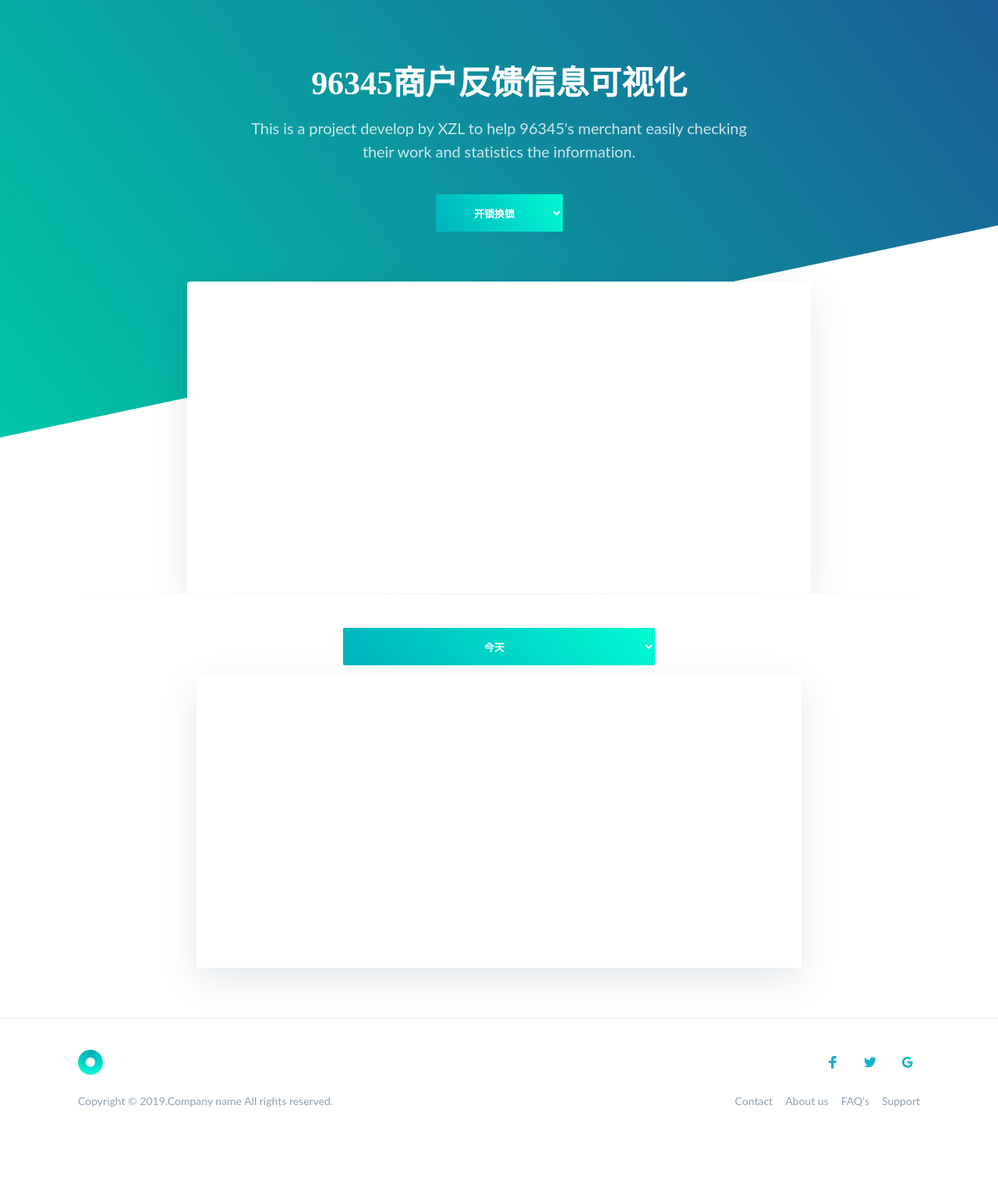
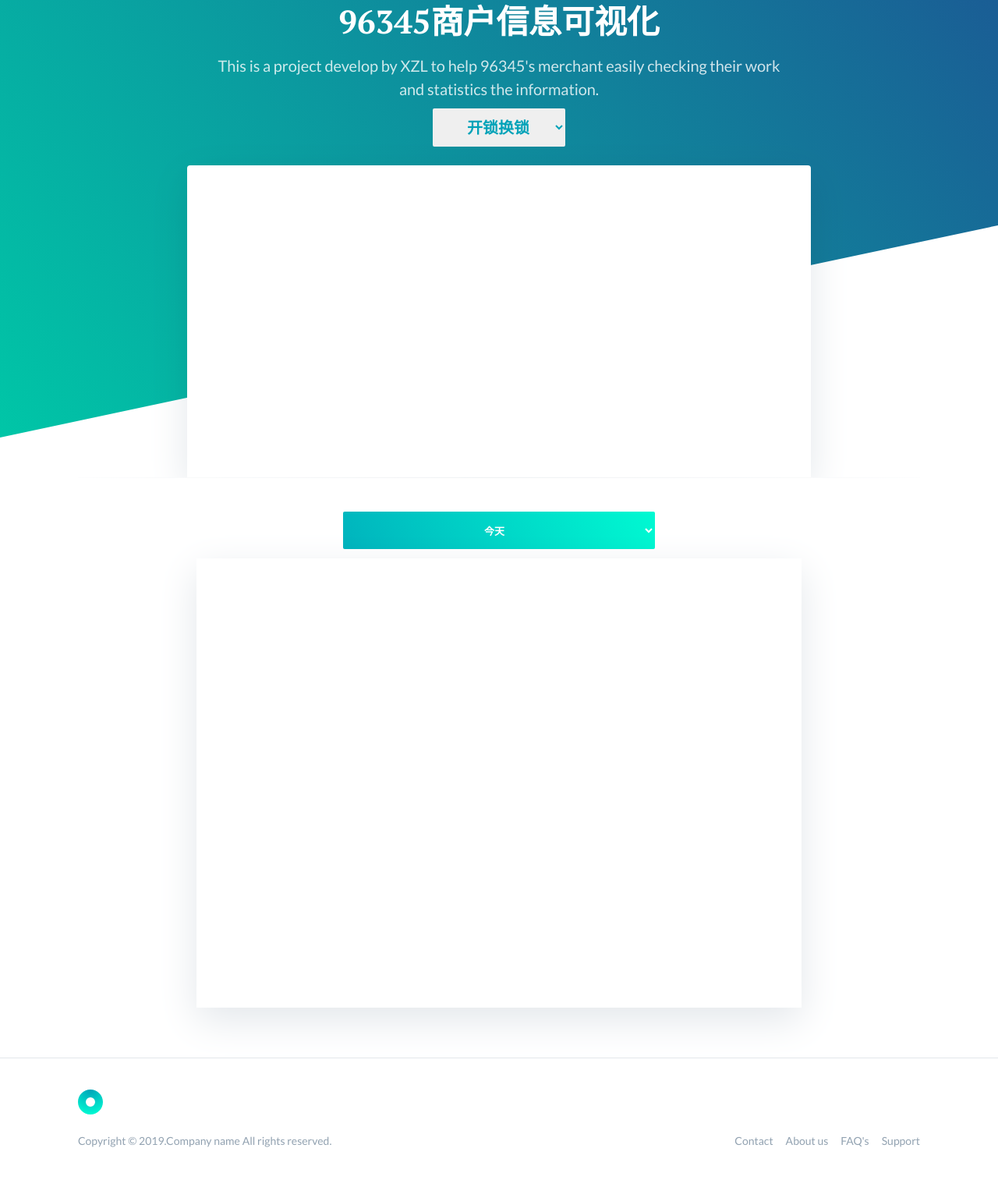
Before and after one commit to xzltc/96345_flask, a Flask app: page / in a window 1280 px wide. Shown: the part 79-1592 px from the top of the page at 78% size. Before the commit the page ends 1498 px from the top, so only its background shows below. Run offline with Flask 2, Linux system fonts and the light colour scheme; parts of the project's set-up code (start-up, migrations or seed data) failed here and were passed over; some libraries are stand-ins or nearby versions.

Commit message:
改进页面，优化图标

```diff
--- a/server.py
+++ b/server.py
@@ -67,7 +67,8 @@ def item_bar(item_id) -> Bar:
             .set_series_opts(label_opts=opts.LabelOpts(is_show=False), )
             .set_global_opts(title_opts=opts.TitleOpts(title="当前概况"),
                              xaxis_opts=opts.AxisOpts(axislabel_opts=opts.LabelOpts(rotate=-15)),
-                             datazoom_opts=opts.DataZoomOpts()
+                             datazoom_opts=[opts.DataZoomOpts(range_start=0, range_end=50),  # 设置起始结束范围
+                                            opts.DataZoomOpts(type_="inside")]  # 增加内缩放
                              )
     )
     session.close()
@@ -93,10 +94,15 @@ def increase_bar(day, item_id) -> Bar:
     result = tools.get_item_merchants_timelaspes_increase(session, item_id, tools.get_today()
                                                           , tools.get_assign_year_date(day))
     c = (
-        Bar()
+        Bar(init_opts=opts.InitOpts(theme=ThemeType.ROMANTIC))
             .add_xaxis(result.get('name'))
             .add_yaxis("新增单数", result.get('increment'))
-            .set_global_opts()
+            .reversal_axis()
+            .set_global_opts(
+            datazoom_opts=[opts.DataZoomOpts(range_start=60, range_end=100, orient="vertical"),
+                           opts.DataZoomOpts(type_="inside", orient="vertical")],
+            tooltip_opts=[opts.TooltipOpts(trigger='axis', axis_pointer_type='shadow')]
+        )
             .set_series_opts(
             label_opts=opts.LabelOpts(is_show=True),
             markpoint_opts=opts.MarkPointOpts(
--- a/static/assets/css/style.css
+++ b/static/assets/css/style.css
@@ -476,16 +476,19 @@ h6,
         line-height: 46px;
         letter-spacing: -0.2px
     }
+
     .h2-mobile {
-        font-size: 30px;
+        font-size: 20px;
         line-height: 40px;
         letter-spacing: -0.1px
     }
+
     .h3-mobile {
         font-size: 20px;
         line-height: 30px;
         letter-spacing: -0.1px
     }
+
     .h4-mobile,
     .h5-mobile,
     .h6-mobile {
@@ -1302,18 +1305,18 @@ label {
 
 .hero {
     position: relative;
-    padding-top: 40px;
+    /*padding-top: 40px;*/
     overflow: hidden
 }
 
 .hero-paragraph {
-    margin-bottom: 32px
+    margin-bottom: 10px
 }
 
 .hero-media {
     position: relative;
-    height: 200px;
-    margin-top: 40px;
+    height: 280px;
+    margin-top: 20px;
     background: #fff;
     border-radius: 4px 4px 0 0
 }
@@ -1337,15 +1340,17 @@ label {
 
 @media (min-width: 641px) {
     .hero {
-        padding-top: 80px
-    }
+        /*padding-top: 80px*/
+    }
+
     .hero-paragraph {
-        margin-bottom: 40px;
-        padding-left: 72px;
-        padding-right: 72px
-    }
+        margin-bottom: 10px;
+        padding-left: 30px;
+        padding-right: 30px;
+    }
+
     .hero-media {
-        margin-top: 64px;
+        margin-top: 20px;
         height: 400px
     }
 }
@@ -1372,9 +1377,11 @@ label {
         padding-top: 26px;
         padding-bottom: 26px
     }
+
     .clients ul {
         justify-content: space-around
     }
+
     .clients li {
         width: auto
     }
@@ -1401,7 +1408,7 @@ label {
 }
 
 .feature {
-    height: 400px;
+    height: 600px;
     width: 800px;
     max-width: 800px;
     padding: 12px;
@@ -1441,6 +1448,7 @@ label {
     .features .section-title {
         margin-bottom: 56px
     }
+
     .features .section-inner {
         padding-top: 56px;
         padding-bottom: 64px
@@ -1479,27 +1487,33 @@ label {
         padding-right: 72px;
         margin-bottom: 0
     }
+
     .feature-extended {
         display: flex;
         align-items: center;
         padding-top: 72px
     }
+
     .feature-extended:nth-child(even) .feature-extended-image {
         order: 1
     }
+
     .feature-extended-image,
     .feature-extended-body {
         width: auto;
         padding: 0 24px
     }
+
     .feature-extended-image {
         margin-bottom: 0
     }
+
     .feature-extended-image img,
     .feature-extended-image svg {
         max-width: none;
         width: 320px
     }
+
     .feature-extended-body {
         text-align: left
     }
@@ -1510,10 +1524,12 @@ label {
         padding-left: 40px;
         padding-right: 40px
     }
+
     .feature-extended-image,
     .feature-extended-body {
         padding: 0 40px
     }
+
     .feature-extended-image img,
     .feature-extended-image svg {
         width: 480px
@@ -1576,7 +1592,7 @@ label {
     height: 100%
 }
 
-.pricing-table-inner>* {
+.pricing-table-inner > * {
     position: relative;
     width: 100%
 }
@@ -1640,6 +1656,7 @@ label {
         -webkit-transform: skewY(-12deg);
         transform: skewY(-12deg)
     }
+
     .pricing .section-title {
         margin-bottom: 64px
     }
@@ -1675,8 +1692,8 @@ main {
 
 .section-inner {
     position: relative;
-    padding-top: 48px;
-    padding-bottom: 48px
+    padding-top: 20px;
+    padding-bottom: 20px
 }
 
 @media (min-width: 641px) {
@@ -1729,8 +1746,8 @@ main {
     margin-bottom: 24px
 }
 
-.footer-links li+li,
-.footer-social-links li+li {
+.footer-links li + li,
+.footer-social-links li + li {
     margin-left: 16px
 }
 
@@ -1746,22 +1763,45 @@ main {
     .site-footer-inner {
         justify-content: space-between
     }
+
     .footer-brand,
     .footer-links,
     .footer-social-links,
     .footer-copyright {
         flex: 50%
     }
+
     .footer-brand,
     .footer-copyright {
         justify-content: flex-start
     }
+
     .footer-links,
     .footer-social-links {
         justify-content: flex-end
     }
+
     .footer-links {
         order: 1;
         margin-bottom: 0
     }
 }
+
+.option {
+    display: inline-block;
+    width: auto;
+    font-size: 20px;
+    font-weight: 700;
+    line-height: 20px;
+    font-family: "PT Serif", serif !important;
+    text-transform: uppercase;
+    color: #00A2B8 !important;
+    border: none;
+    border-radius: 2px;
+    cursor: pointer;
+    justify-content: center;
+    padding: 10px 10px 10px 20px;
+    /*height: 48px;*/
+    text-align: center;
+    white-space: nowrap;
+}
--- a/templates/index.html
+++ b/templates/index.html
@@ -7,7 +7,7 @@
     <meta name="viewport" content="width=device-width, initial-scale=1">
     <title>96345商户数据可视化</title>
 
-{#    <link href="https://fonts.googleapis.com/css?family=Lato:400,400i|PT+Serif:700" rel="stylesheet">#}
+    <link href="https://fonts.googleapis.com/css?family=Lato:400,400i|PT+Serif:700" rel="stylesheet">
     <link rel="stylesheet" href="../static/assets/css/style.css">
     <script src="https://unpkg.com/scrollreveal@4.0.0/dist/scrollreveal.min.js"></script>
     <script src="https://cdn.bootcss.com/jquery/3.0.0/jquery.min.js"></script>
@@ -71,12 +71,12 @@
         <section class="hero text-light text-center">
             <div class="container-sm">
                 <div class="hero-inner">
-                    <h1 class="hero-title h2-mobile mt-0 is-revealing">96345商户反馈信息可视化</h1>
+                    <h1 class="hero-title h2-mobile mt-0 is-revealing">96345商户信息可视化</h1>
                     <p class="hero-paragraph is-revealing">This is a project develop by XZL to help 96345's merchant
                         easily checking their work and statistics the information.</p>
                     <p class="hero-cta is-revealing">
                         <!-- <a class="button button-secondary button-shadow" href="#">Choose Item Now</a> -->
-                        <select class="button button-secondary button-shadow" name="select_item" id="select_item"
+                        <select class="option" name="select_item" id="select_item"
                                 onchange="change_item_chart(),change_chart()">
                             <option value="68">开锁换锁</option>
                             <option value="1">钟点保姆</option>
@@ -141,8 +141,6 @@
 
                         <div class="feature is-revealing">
                             <div class="feature-inner" id="increase_bar">
-                                <div class="feature-icon">
-                                    <div id="increase_bar"></div>
                                     <script>
                                         var chart = echarts.init(document.getElementById('increase_bar'), 'white', {
                                             renderer: 'canvas'
@@ -186,7 +184,6 @@
                         </div>
                     </div>
                 </div>
-            </div>
         </section>
     </main>
 
@@ -227,8 +224,7 @@
                         <a href="#">
                             <span class="screen-reader-text">Facebook</span>
                             <svg width="16" height="16" xmlns="http://www.w3.org/2000/svg">
-                                <path d="M6.023 16L6 9H3V6h3V4c0-2.7 1.672-4 4.08-4 1.153 0 2.144.086 2.433.124v2.821h-1.67c-1.31 0-1.563.623-1.563 1.536V6H13l-1 3H9.28v7H6.023z"
-                                      fill="#0EB3CE"/>
+
                             </svg>
                         </a>
                     </li>
@@ -236,8 +232,7 @@
                         <a href="#">
                             <span class="screen-reader-text">Twitter</span>
                             <svg width="16" height="16" xmlns="http://www.w3.org/2000/svg">
-                                <path d="M16 3c-.6.3-1.2.4-1.9.5.7-.4 1.2-1 1.4-1.8-.6.4-1.3.6-2.1.8-.6-.6-1.5-1-2.4-1-1.7 0-3.2 1.5-3.2 3.3 0 .3 0 .5.1.7-2.7-.1-5.2-1.4-6.8-3.4-.3.5-.4 1-.4 1.7 0 1.1.6 2.1 1.5 2.7-.5 0-1-.2-1.5-.4C.7 7.7 1.8 9 3.3 9.3c-.3.1-.6.1-.9.1-.2 0-.4 0-.6-.1.4 1.3 1.6 2.3 3.1 2.3-1.1.9-2.5 1.4-4.1 1.4H0c1.5.9 3.2 1.5 5 1.5 6 0 9.3-5 9.3-9.3v-.4C15 4.3 15.6 3.7 16 3z"
-                                      fill="#0EB3CE"/>
+
                             </svg>
                         </a>
                     </li>
@@ -245,8 +240,7 @@
                         <a href="#">
                             <span class="screen-reader-text">Google</span>
                             <svg width="16" height="16" xmlns="http://www.w3.org/2000/svg">
-                                <path d="M7.9 7v2.4H12c-.2 1-1.2 3-4 3-2.4 0-4.3-2-4.3-4.4 0-2.4 2-4.4 4.3-4.4 1.4 0 2.3.6 2.8 1.1l1.9-1.8C11.5 1.7 9.9 1 8 1 4.1 1 1 4.1 1 8s3.1 7 7 7c4 0 6.7-2.8 6.7-6.8 0-.5 0-.8-.1-1.2H7.9z"
-                                      fill="#0EB3CE"/>
+
                             </svg>
                         </a>
                     </li>
```
Also changed, not shown: tools.py (+13 -2 lines).
